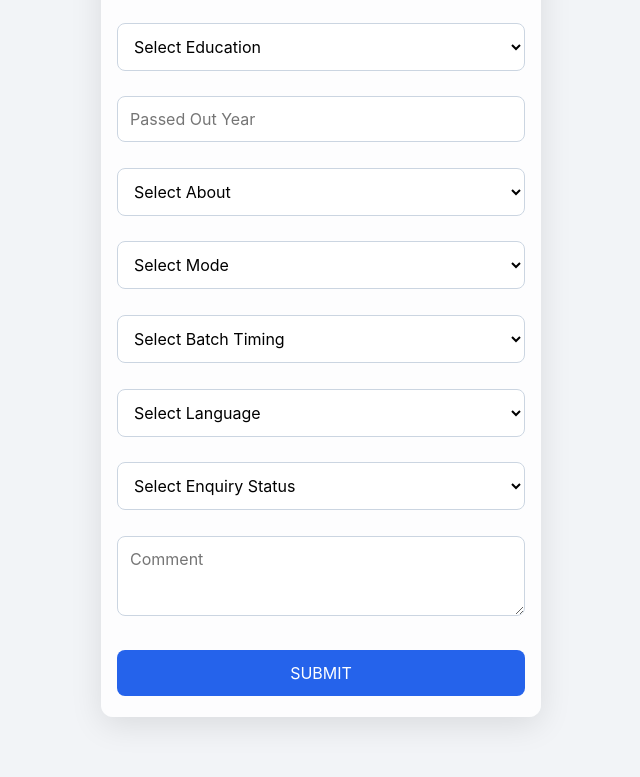
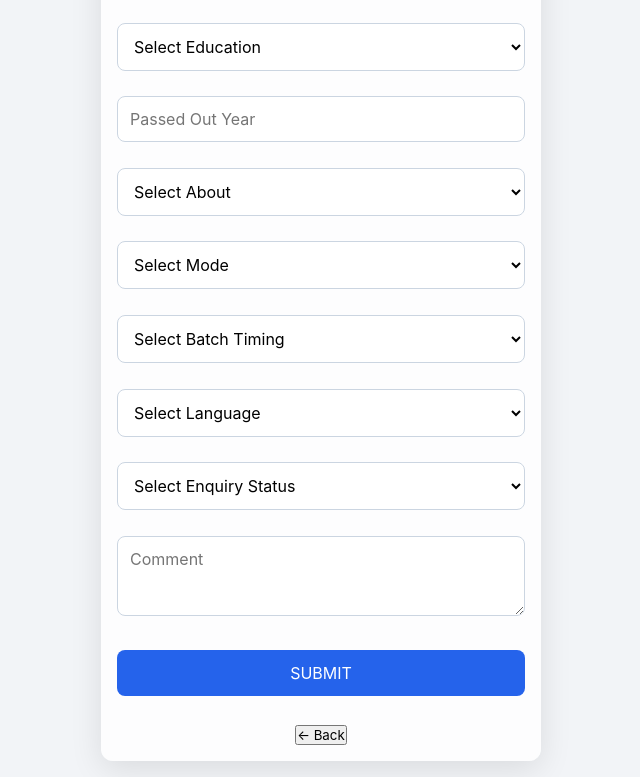
Before and after one commit to manoj-oz/KPH, a website with bundled scripts: page public/EnquiryForm.html in a window 1280 px wide. Shown: the part 544-1321 px from the top of the page, without its empty margins (319-959 px from the left). Before the commit the page ends 1277 px from the top, so only its background shows below. Built offline with nearby package versions, Linux system fonts and the light colour scheme.

Commit message:
Back button added in Enquiry Form

```diff
--- a/public/EnquiryForm.html
+++ b/public/EnquiryForm.html
@@ -191,6 +191,11 @@
             <button type="submit" class="signup-btn">SUBMIT</button>
           </div>
 
+          <div class="button-container">
+            <button type="button" class="btn-back" onclick="goBack()">← Back</button>
+          </div>
+
+
         </form>
       </div>
     </section>
@@ -205,6 +210,13 @@
       }
     });
   </script>
+
+  <script>
+    function goBack() {
+      window.location.href = 'SelectAForm.html';
+    }
+  </script>
+
 </body>
 
 </html>
--- a/public/styles.css
+++ b/public/styles.css
@@ -417,6 +417,7 @@ body.enquiry-page .signup-btn:hover {
     background: #1e40af;
 }
 
+
 /* Responsive Tweaks */
 @media (max-width: 480px) {
     body.enquiry-page .form-section {
```
